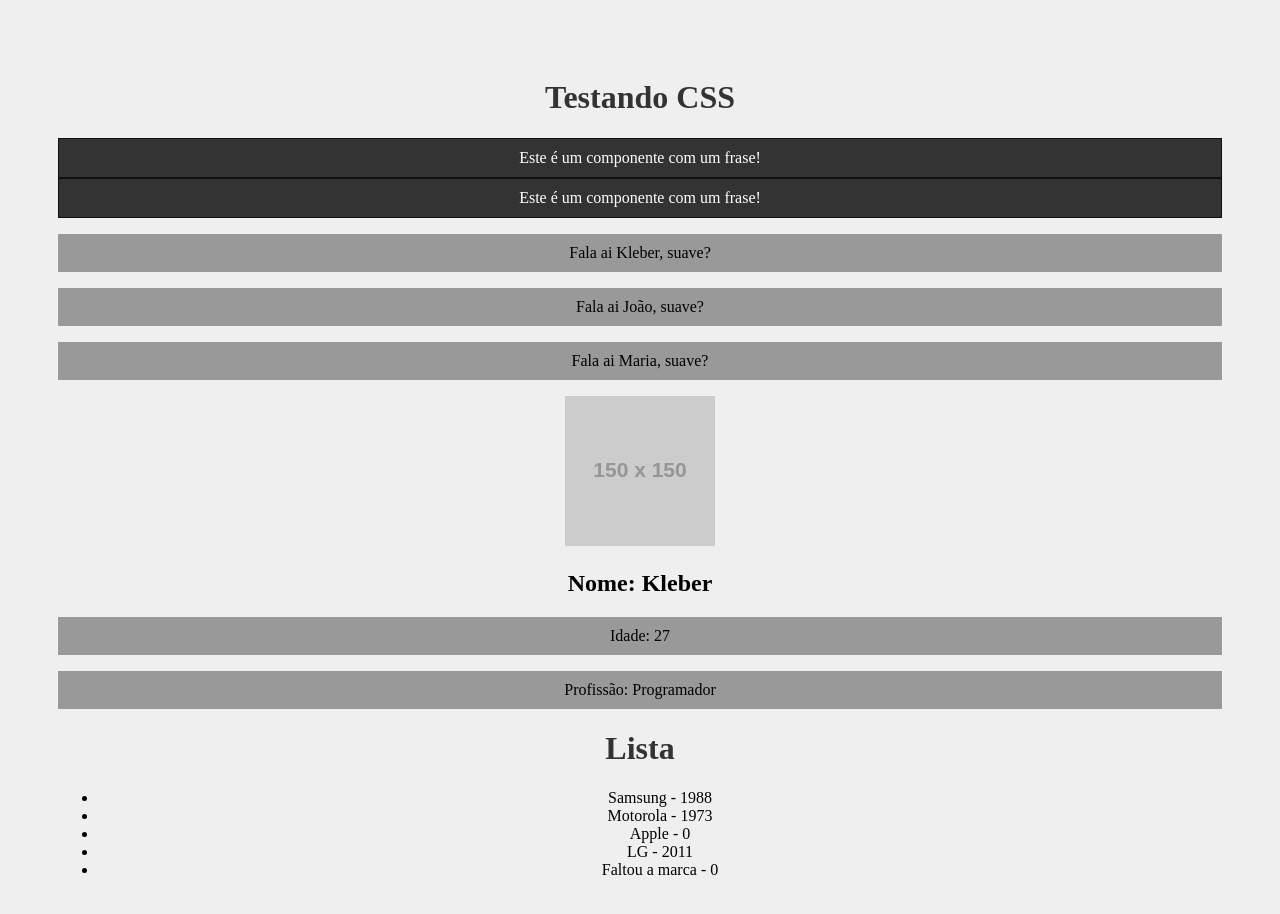
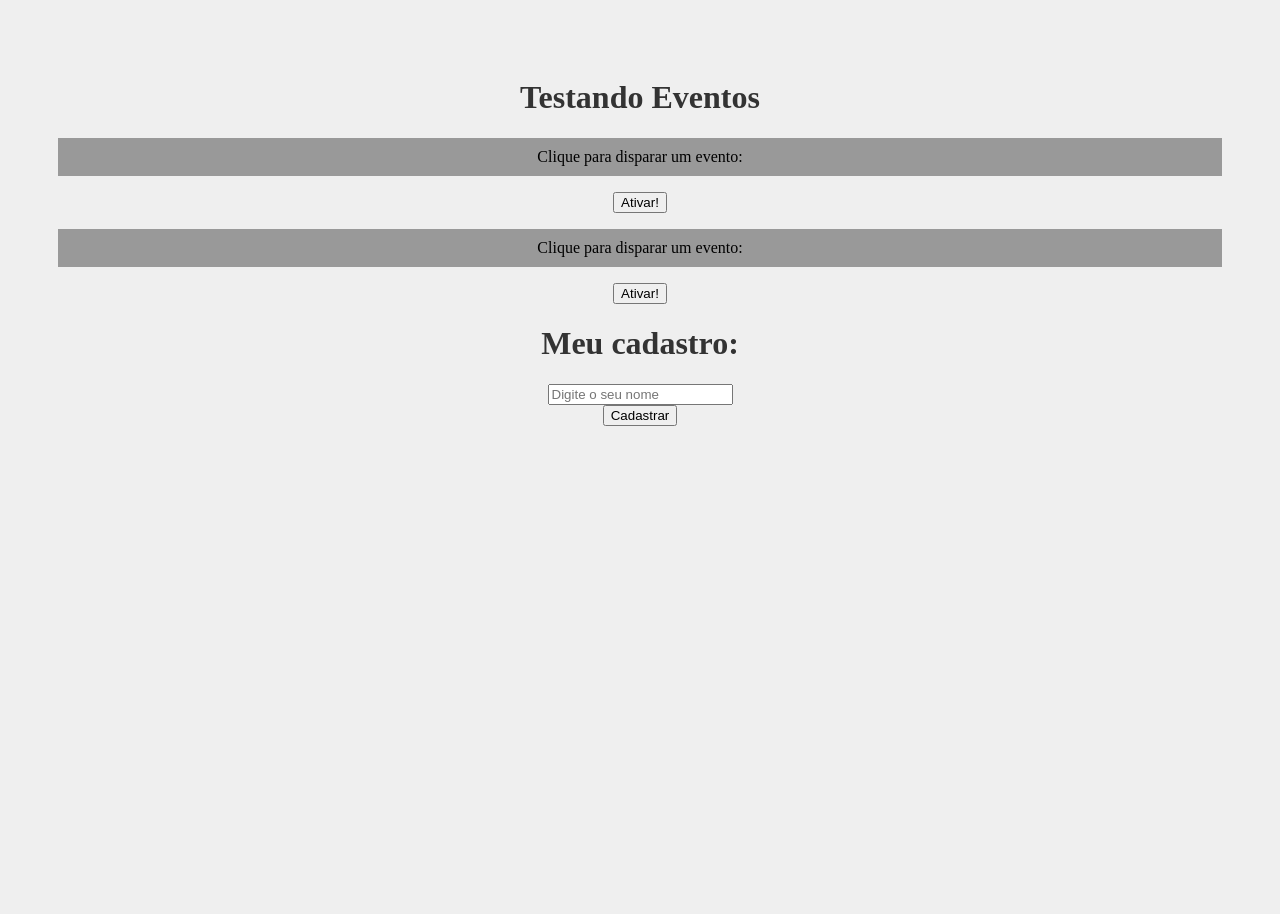
Before and after one commit to klebermkardel/Estudos, a React (Create React App) app in the folder Cursos/React - Hora de Codar/meu-projeto/: page / in a window 1280 px wide. Shown: the top 914 px of the page. Built offline with nearby package versions, Linux system fonts and the light colour scheme.

Commit message:
Altera App.js e cria Evento,js e Form.js dentro de components para mostrar como trabalhar com Eventos no React

```diff
--- a/Cursos/React - Hora de Codar/meu-projeto/src/App.js
+++ b/Cursos/React - Hora de Codar/meu-projeto/src/App.js
@@ -1,27 +1,15 @@
 import './App.css';
-import SayMyName from './components/SayMyName';
-import Pessoa from './components/Pessoa';
-import Frase from './components/Frase'
-import List from './components/List'
+import Evento from './components/Evento'
+import Form from './components/Form'
 
 function App() {
-  const nome = 'Maria'
 
   return (
     <div className="App">
-      <h1>Testando CSS</h1>
-      <Frase />
-      <Frase />
-      <SayMyName nome="Kleber"/>
-      <SayMyName nome="João"/>
-      <SayMyName nome={nome}/>
-      <Pessoa
-        nome="Kleber"
-        idade="27"
-        profissao="Programador"
-        foto="https://via.placeholder.com/150"
-      />
-      <List />
+      <h1>Testando Eventos</h1>
+      <Evento numero="1" />
+      <Evento numero="2" />
+      <Form />
     </div>
   );
 }
--- /dev/null
+++ b/Cursos/React - Hora de Codar/meu-projeto/src/components/Evento.js
@@ -0,0 +1,15 @@
+function Evento ({ numero }) {
+
+    function meuEvento() {
+        console.log(`Opa, fui ativado! ${numero}`)
+    }
+
+    return (
+        <div>
+            <p>Clique para disparar um evento:</p>
+            <button onClick={meuEvento}>Ativar!</button>
+        </div>
+    )
+}
+
+export default Evento
--- /dev/null
+++ b/Cursos/React - Hora de Codar/meu-projeto/src/components/Form.js
@@ -0,0 +1,23 @@
+function Form() {
+
+    function cadastrarUsuario(e) {
+        e.preventDefault()
+        console.log("Usuario cadastrado com sucesso!")
+    }
+
+    return (
+        <div>
+            <h1>Meu cadastro:</h1>
+            <form onSubmit={cadastrarUsuario}>
+                <div>
+                    <input type="text" placeholder="Digite o seu nome" />
+                </div>
+                <div>
+                    <input type="submit" value="Cadastrar"/>
+                </div>
+            </form>
+        </div>
+    )
+}
+
+export default Form
```
